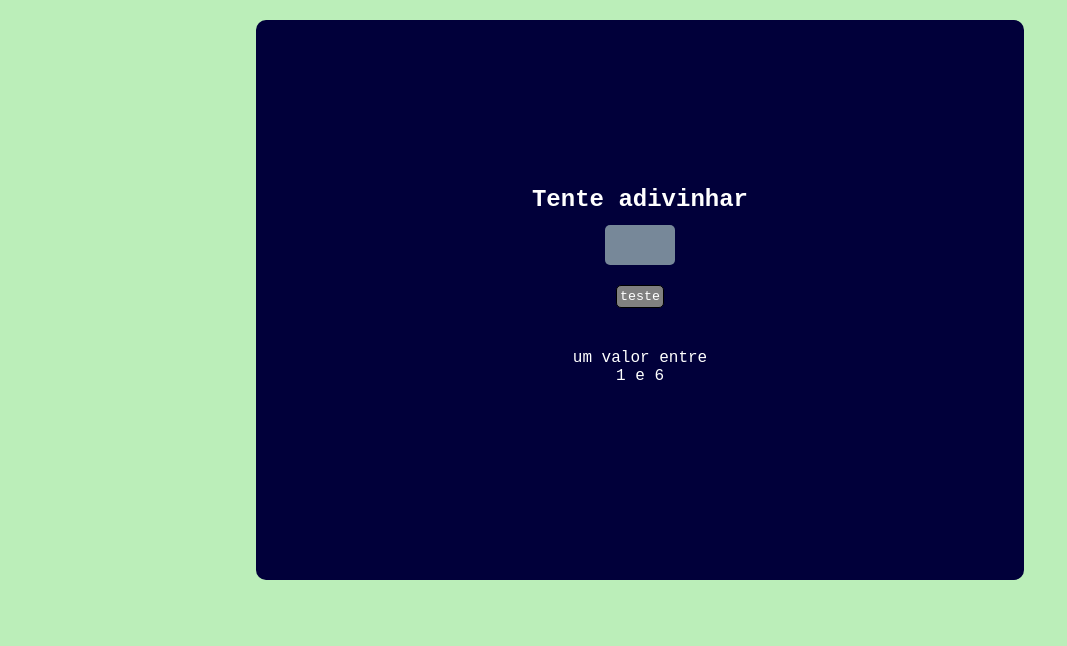
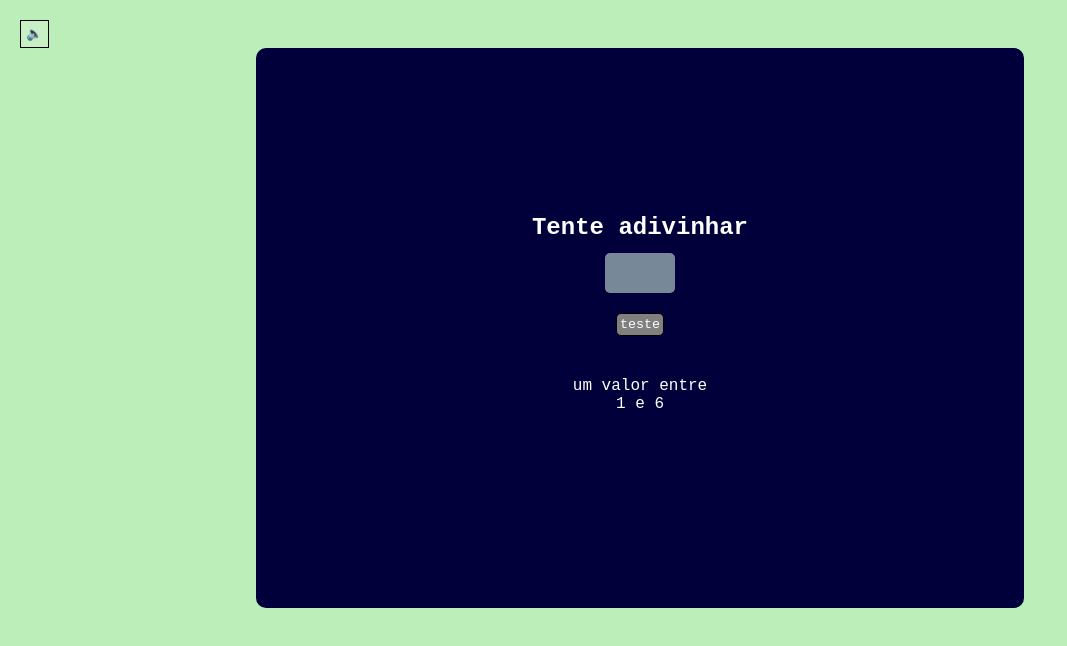
Before and after one commit to jamilefern4ndes/js, a plain HTML site: page edsonmaia/desafios/06/adivinhar.html in a window 1280 px wide. Shown: the whole page, without its empty margins (0-1067 px from the left). Drawn offline with Linux system fonts and the light colour scheme.

Commit message:
versão final
versão final  com funcionamento de audio

```diff
--- a/edsonmaia/desafios/06/adivinhar.html
+++ b/edsonmaia/desafios/06/adivinhar.html
@@ -7,19 +7,28 @@
     <title>Adivinhar</title>
 </head>
 <body>
+    <button
+     id="musica"
+     onclick="audio()"
+     >🔈</button>
     <main>
+
         <h2>Tente adivinhar</h2>
         <section id="area">
             <input type="number" name="valuser" id="valuser">
             <button id="btverificar">teste</button>
         </section>
-        <section
-            id="arearetorno">
+        <section id="arearetorno">
             <p id="retorno">
                 um valor entre <br>
                 1 e 6
             </p>
         </section>
+        <audio preload
+            loop
+            id="audio"
+            src="audio/suspense.mp3">
+        </audio>
     </main>
 </body>
 <script src="script.js"></script>
--- a/edsonmaia/desafios/06/script.js
+++ b/edsonmaia/desafios/06/script.js
@@ -21,3 +21,18 @@ bt.addEventListener('click', function () {
     }
     document.querySelector('#valuser').value = ''
 })
+
+let tocaaudio = document.querySelector('#audio')
+let controle = false
+let btmusica = document.querySelector('#musica')
+function audio(){
+    if (controle){
+        tocaaudio.pause()
+        controle = false
+        btmusica.innerHTML = '🔈'
+    } else {
+        tocaaudio.play()
+        controle = true
+        btmusica.innerHTML = '🔊'
+    }
+}
--- a/edsonmaia/desafios/06/style.css
+++ b/edsonmaia/desafios/06/style.css
@@ -10,6 +10,8 @@ body{
     padding: 20px;
     display: flex;
     justify-content: center;
+    align-items: center;
+    flex-direction: column;
 
 }
 
@@ -65,3 +67,11 @@ p#retorno{
     background-color: darkred;
     color: white;
 }
+
+#musica{
+    background-color: rgba(255, 255, 255, 0.171);
+    border: 1px solid black;
+    padding: 5px;
+    align-self: flex-start;
+
+}
```
